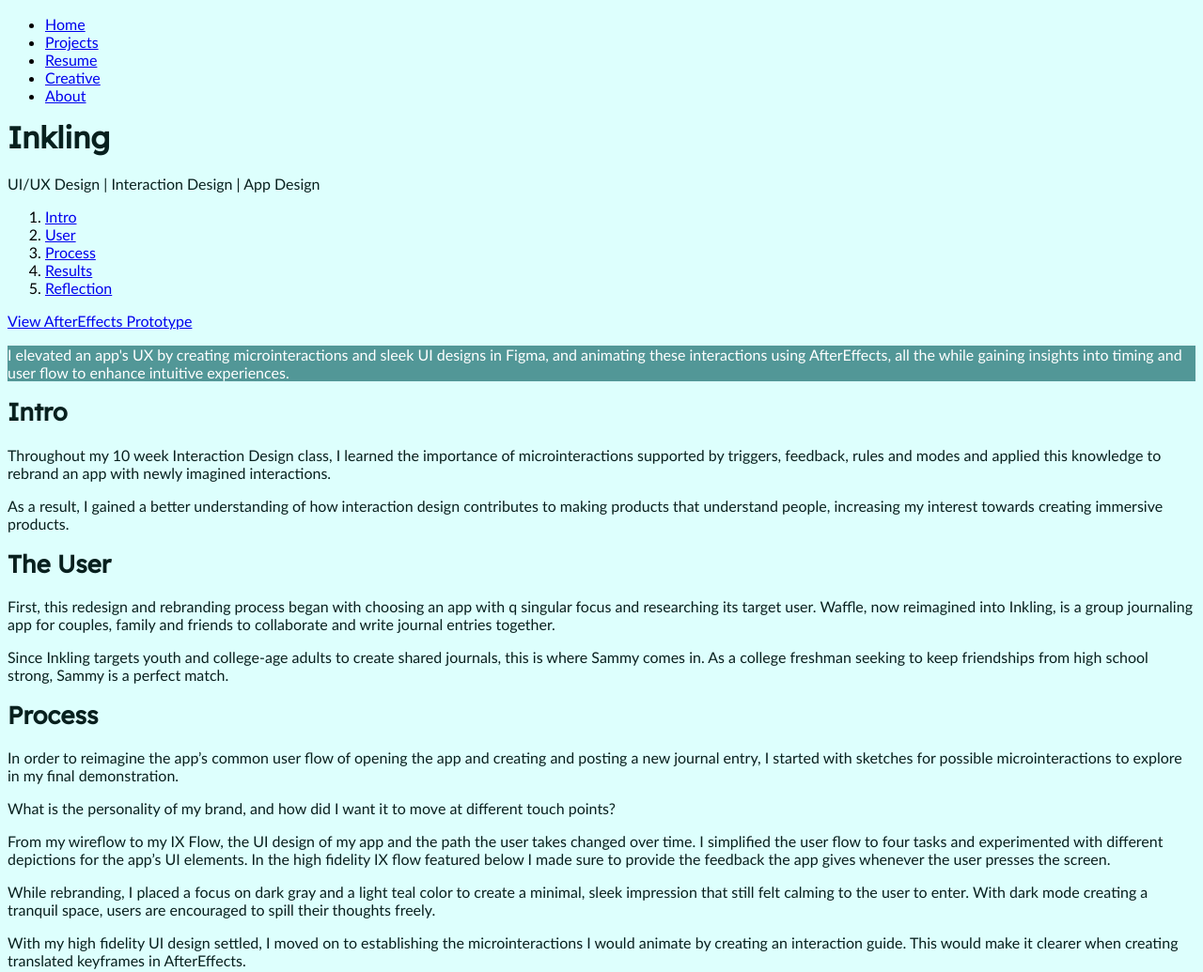
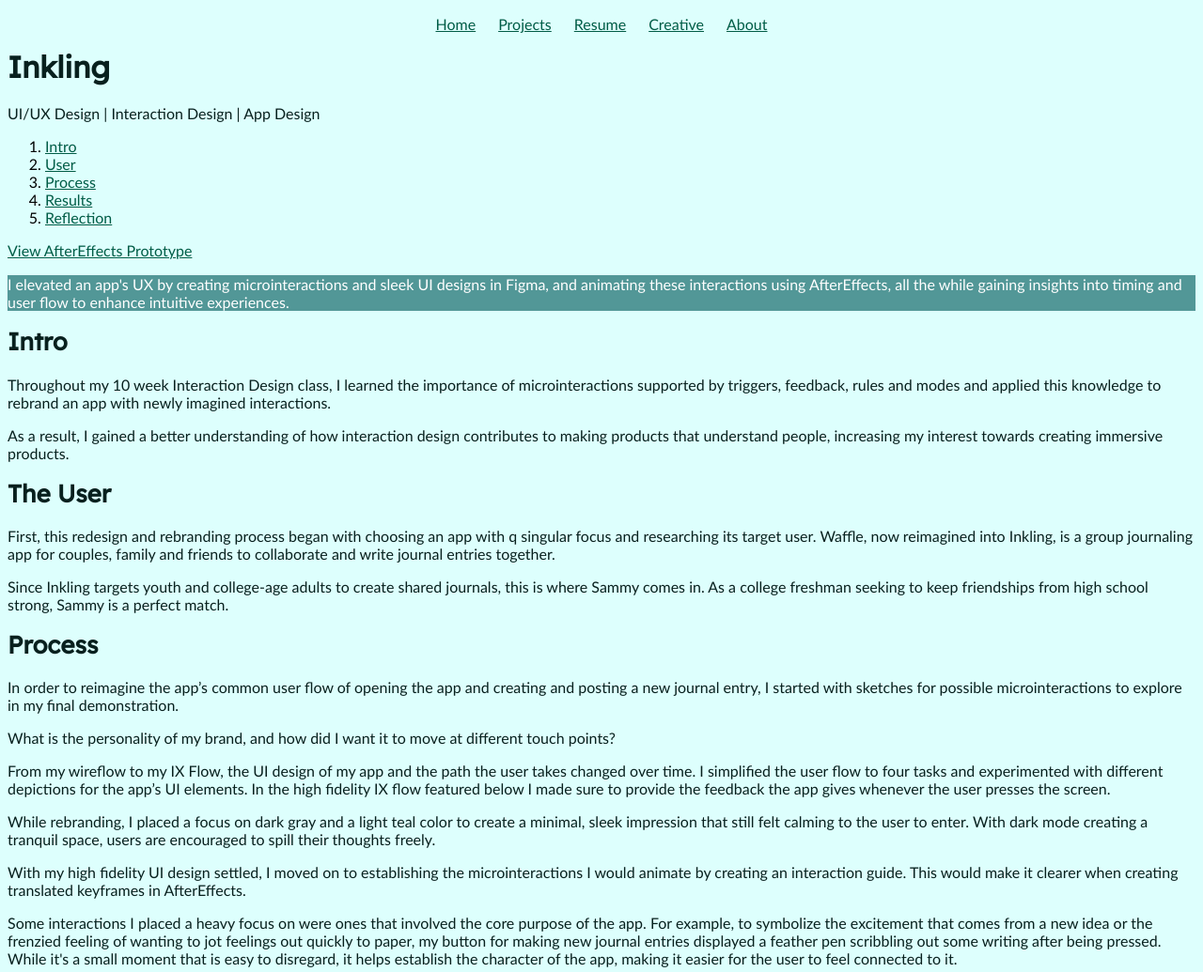
Before and after one commit to lucia-garzon/idm221-lg852, a plain HTML site: page inkling.html in a window 1280 px wide. Shown: the top 1035 px of the page at 94% size. Drawn offline with Linux system fonts and the light colour scheme; a web font is replaced by a local one.

Commit message:
📝 Update screen.css

```diff
--- a/css/screen.css
+++ b/css/screen.css
@@ -1,4 +1,3 @@
-
 @font-face {
     font-family: "readex_pro";
     src: url('../fonts/readexpro.woff2') format('woff2'),
@@ -6,8 +5,6 @@
     font-weight: 0 700;
     font-style: normal;
 }
-
-
 @font-face {
     font-family: "work_sansitalic";
     src: url('../fonts/worksans-italic-variable.woff2') format('woff2'),
@@ -16,10 +13,6 @@
     font-style: normal;
 
 }
-
-
-
-
 @font-face {
     font-family: "work_sansregular";
     src: url('worksans-variable.woff2') format('woff2'),
@@ -32,6 +25,7 @@
 html {
     --primary-text: #08201E;
     --secondary-text: #ffffff;
+    --text-link-before: #005C46;
     --main-background: #DDFFFD;
     --footer-background: #0D403C;
     --button-color: #0D403C;
@@ -57,9 +51,9 @@ body {
     margin: 0 auto;
 }
 
-.project_header {
+/* .project_header {
 
-}
+} */
 
 
 img {
@@ -71,12 +65,10 @@ img {
     width: 44px;
     height: 44px;
 }
-
 .icon-34-42 {
     width: 42.5px;
     height: 34px;
 }
-
 .icon-43-45 {
     width: 45.01px;
     height: 43px;
@@ -95,6 +87,13 @@ p {
 
 a, li {
     font-family: var(--font-primary);
+}
+
+a:active {
+    color: var(--primary-text);
+}
+a {
+    color: var(--text-link-before);
 }
 
 .resume_link {
@@ -122,6 +121,25 @@ h2 {
 
 h3 {
     font-size: 1.125rem;
+}
+
+/*
+a:hover {
+    background-color: #fff;
+    color: #333;
+} */
+
+/* NAVIGATION */
+nav {
+    text-align: center;
+}
+.nav-list{
+    list-style: none;
+    padding: 0;
+}
+.nav-list-item {
+    display: inline;
+    margin: 0 10px;
 }
 
 .project-text-highlighted {
```
